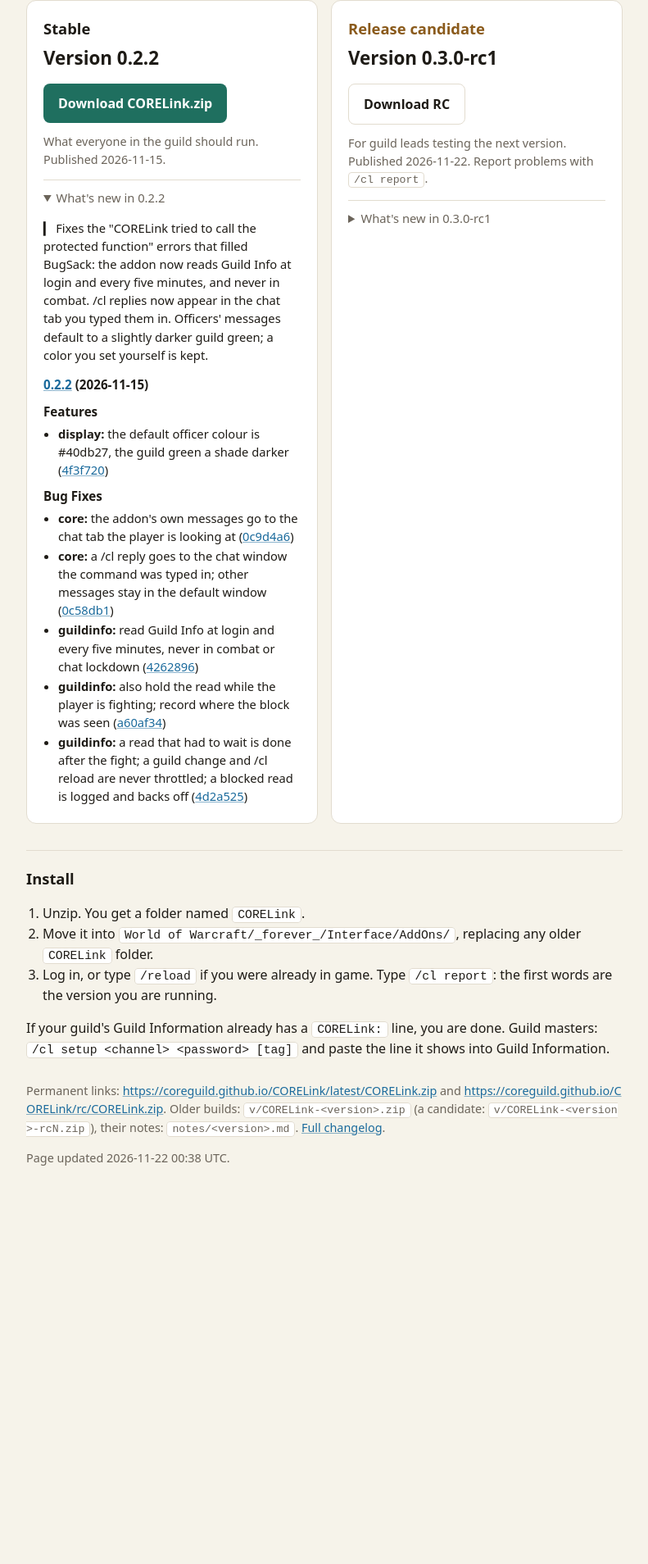
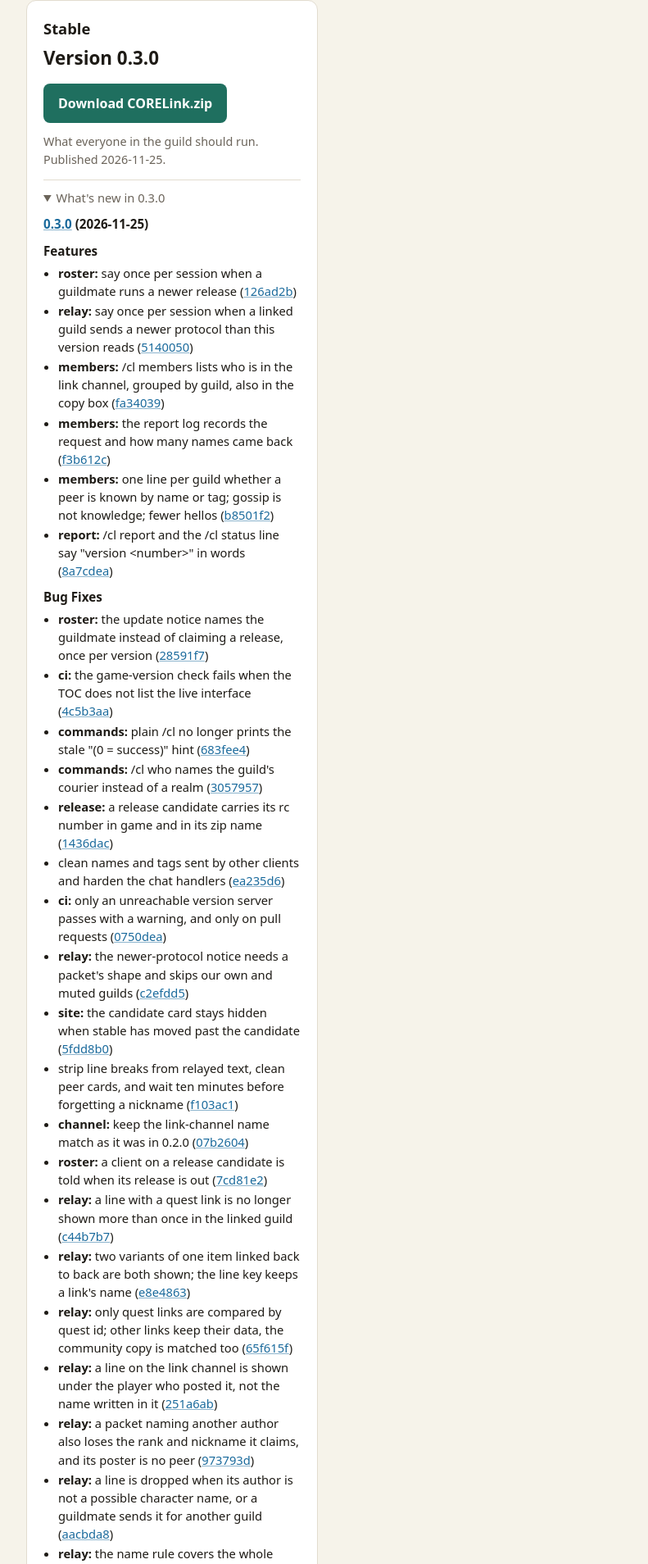
Before and after one commit to coreguild/CORELink, a plain HTML site: page index.html in a window 1280 px wide. Shown: the part 173-2081 px from the top of the page at 82% size, without its empty margins (244-1035 px from the left). Before the commit the page ends 1645 px from the top, so only its background shows below. Drawn offline with Linux system fonts and the light colour scheme.

Commit message:
site: latest -> 0.3.0

```diff
--- a/channels.json
+++ b/channels.json
@@ -1 +1 @@
-{"stable":"0.2.2","rc":"0.3.0-rc1","updated":"2026-11-22T00:38:30Z"}
+{"stable":"0.3.0","rc":"0.3.0-rc1","updated":"2026-11-25T04:04:04Z"}
--- a/index.html
+++ b/index.html
@@ -17,29 +17,62 @@
   <section class="cards">
     <article class="card stable">
       <h2>Stable</h2>
-      <p class="version">Version 0.2.2</p>
+      <p class="version">Version 0.3.0</p>
       <a class="button" href="latest/CORELink.zip" download>Download CORELink.zip</a>
-      <p class="meta">What everyone in the guild should run. Published 2026-11-15.</p>
+      <p class="meta">What everyone in the guild should run. Published 2026-11-25.</p>
       <details class="notes" open>
-        <summary>What's new in 0.2.2</summary>
-        <p>▎ Fixes the "CORELink tried to call the protected function" errors that filled BugSack: the addon now reads Guild Info at login and every five minutes, and never in combat. /cl replies now appear in the chat tab you typed them in. Officers' messages default to a slightly darker guild green; a color you set yourself is kept.</p>
-<h3><a href="https://github.com/coreguild/CORELink/compare/v0.2.1...v0.2.2">0.2.2</a> (2026-11-15)</h3>
+        <summary>What's new in 0.3.0</summary>
+        <h3><a href="https://github.com/coreguild/CORELink/compare/v0.2.2...v0.3.0">0.3.0</a> (2026-11-25)</h3>
 <h3>Features</h3>
 <ul>
-<li><strong>display:</strong> the default officer colour is #40db27, the guild green a shade darker (<a href="https://github.com/coreguild/CORELink/commit/4f3f7208ca00fdcc40a85aa8088a9a6a2d6ebeeb">4f3f720</a>)</li>
+<li><strong>roster:</strong> say once per session when a guildmate runs a newer release (<a href="https://github.com/coreguild/CORELink/commit/126ad2b2225609c0a0a2d64b3f821d23478d9197">126ad2b</a>)</li>
+<li><strong>relay:</strong> say once per session when a linked guild sends a newer protocol than this version reads (<a href="https://github.com/coreguild/CORELink/commit/514005005d19cf1346b4e19bcaeb055f8c845c6f">5140050</a>)</li>
+<li><strong>members:</strong> /cl members lists who is in the link channel, grouped by guild, also in the copy box (<a href="https://github.com/coreguild/CORELink/commit/fa340391f5907ca5796193fead6490c848f1a249">fa34039</a>)</li>
+<li><strong>members:</strong> the report log records the request and how many names came back (<a href="https://github.com/coreguild/CORELink/commit/f3b612c7659734eb191b23a6f57e0ed4b7bf0efa">f3b612c</a>)</li>
+<li><strong>members:</strong> one line per guild whether a peer is known by name or tag; gossip is not knowledge; fewer hellos (<a href="https://github.com/coreguild/CORELink/commit/b8501f2bf9bea92fd702728f9e8e5696e45ff3f6">b8501f2</a>)</li>
+<li><strong>report:</strong> /cl report and the /cl status line say "version &lt;number&gt;" in words (<a href="https://github.com/coreguild/CORELink/commit/8a7cdeadbd4ebafcaae73a3d310a795c617cfbe3">8a7cdea</a>)</li>
 </ul>
 <h3>Bug Fixes</h3>
 <ul>
-<li><strong>core:</strong> the addon's own messages go to the chat tab the player is looking at (<a href="https://github.com/coreguild/CORELink/commit/0c9d4a6316e0bb33f311b0bc81039744f4718184">0c9d4a6</a>)</li>
-<li><strong>core:</strong> a /cl reply goes to the chat window the command was typed in; other messages stay in the default window (<a href="https://github.com/coreguild/CORELink/commit/0c58db1e7eb04456ddc6d1c40348cff9107e8cd3">0c58db1</a>)</li>
-<li><strong>guildinfo:</strong> read Guild Info at login and every five minutes, never in combat or chat lockdown (<a href="https://github.com/coreguild/CORELink/commit/42628960ac4f4e43c4b9c1e3dd8ceb21daa6b3ea">4262896</a>)</li>
-<li><strong>guildinfo:</strong> also hold the read while the player is fighting; record where the block was seen (<a href="https://github.com/coreguild/CORELink/commit/a60af345857f91804997aeb8c1adf3d49ea7c47c">a60af34</a>)</li>
-<li><strong>guildinfo:</strong> a read that had to wait is done after the fight; a guild change and /cl reload are never throttled; a blocked read is logged and backs off (<a href="https://github.com/coreguild/CORELink/commit/4d2a5259625ec12e6c674faea2d5942f16653185">4d2a525</a>)</li>
+<li><strong>roster:</strong> the update notice names the guildmate instead of claiming a release, once per version (<a href="https://github.com/coreguild/CORELink/commit/28591f786752d1a6385c6e3fda831249ebb8302e">28591f7</a>)</li>
+<li><strong>ci:</strong> the game-version check fails when the TOC does not list the live interface (<a href="https://github.com/coreguild/CORELink/commit/4c5b3aa2497bbabcc04d4826687d36b04e39af46">4c5b3aa</a>)</li>
+<li><strong>commands:</strong> plain /cl no longer prints the stale "(0 = success)" hint (<a href="https://github.com/coreguild/CORELink/commit/683fee4616a32507fe21f9c20956cb97d0ef1689">683fee4</a>)</li>
+<li><strong>commands:</strong> /cl who names the guild's courier instead of a realm (<a href="https://github.com/coreguild/CORELink/commit/30579571ef73c67e47d940bdaf350afd3a063add">3057957</a>)</li>
+<li><strong>release:</strong> a release candidate carries its rc number in game and in its zip name (<a href="https://github.com/coreguild/CORELink/commit/1436dac22247230f1c41a2773e2a7e2066c03f73">1436dac</a>)</li>
+<li>clean names and tags sent by other clients and harden the chat handlers (<a href="https://github.com/coreguild/CORELink/commit/ea235d6d6e1a44c0536d74ac624ac421d4412b4b">ea235d6</a>)</li>
+<li><strong>ci:</strong> only an unreachable version server passes with a warning, and only on pull requests (<a href="https://github.com/coreguild/CORELink/commit/0750dea9978016d31d24c9da79f341a434ed91eb">0750dea</a>)</li>
+<li><strong>relay:</strong> the newer-protocol notice needs a packet's shape and skips our own and muted guilds (<a href="https://github.com/coreguild/CORELink/commit/c2efdd51a1f1925ef9e5545b9e825dd23e84d8f4">c2efdd5</a>)</li>
+<li><strong>site:</strong> the candidate card stays hidden when stable has moved past the candidate (<a href="https://github.com/coreguild/CORELink/commit/5fdd8b0907df2e92066c95790d306d8bc0e0c06c">5fdd8b0</a>)</li>
+<li>strip line breaks from relayed text, clean peer cards, and wait ten minutes before forgetting a nickname (<a href="https://github.com/coreguild/CORELink/commit/f103ac11c4723e11c76acf01af314b2490ccd6ba">f103ac1</a>)</li>
+<li><strong>channel:</strong> keep the link-channel name match as it was in 0.2.0 (<a href="https://github.com/coreguild/CORELink/commit/07b26047389b949a090540d0c1ccdf2a81ca48a2">07b2604</a>)</li>
+<li><strong>roster:</strong> a client on a release candidate is told when its release is out (<a href="https://github.com/coreguild/CORELink/commit/7cd81e2bcde79a9d610ff9f80094c4bb9b73d45e">7cd81e2</a>)</li>
+<li><strong>relay:</strong> a line with a quest link is no longer shown more than once in the linked guild (<a href="https://github.com/coreguild/CORELink/commit/c44b7b7261b9e17457ea1da3e7e372045626d18f">c44b7b7</a>)</li>
+<li><strong>relay:</strong> two variants of one item linked back to back are both shown; the line key keeps a link's name (<a href="https://github.com/coreguild/CORELink/commit/e8e486338baba84306b7ad0e637e90e4f747adfb">e8e4863</a>)</li>
+<li><strong>relay:</strong> only quest links are compared by quest id; other links keep their data, the community copy is matched too (<a href="https://github.com/coreguild/CORELink/commit/65f615f51578577df8f82e9ce3afbcb3c6b524f6">65f615f</a>)</li>
+<li><strong>relay:</strong> a line on the link channel is shown under the player who posted it, not the name written in it (<a href="https://github.com/coreguild/CORELink/commit/251a6ab5e061e5b4e3da0ebb54261b2a9373358d">251a6ab</a>)</li>
+<li><strong>relay:</strong> a packet naming another author also loses the rank and nickname it claims, and its poster is no peer (<a href="https://github.com/coreguild/CORELink/commit/973793d70ff2b213179cda8e10456dc63c123400">973793d</a>)</li>
+<li><strong>relay:</strong> a line is dropped when its author is not a possible character name, or a guildmate sends it for another guild (<a href="https://github.com/coreguild/CORELink/commit/aacbda8bf0eb5401eb33ee12feefcb44bc45a1c9">aacbda8</a>)</li>
+<li><strong>relay:</strong> the name rule covers the whole author and only where the game does not name the poster (<a href="https://github.com/coreguild/CORELink/commit/37352253c6bc2d1e32d36ce45b1ac1c8b6447c7b">3735225</a>)</li>
+<li><strong>relay:</strong> a realm after the author's name may use any letters; only spaces, pipes and control bytes are refused (<a href="https://github.com/coreguild/CORELink/commit/b281790bfe02bbb68e3ed91abbc6d53f6b20ffd7">b281790</a>)</li>
+</ul>
+<h3>Documentation</h3>
+<ul>
+<li><strong>skills:</strong> unslop skill, trimmed to this project's prose, run from the self-review when prose changes (<a href="https://github.com/coreguild/CORELink/commit/a0337bb082dd37dbc58b350d8c36bceedfac5753">a0337bb</a>)</li>
+<li><strong>skills:</strong> unslop keeps the repository's own conventions; the self-review reads the file, since it is hidden (<a href="https://github.com/coreguild/CORELink/commit/5fc7d0022a8e98e3d7a0a7f44a35c440c6517fdb">5fc7d00</a>)</li>
+<li><strong>commands:</strong> lastSend ok, not 0, in troubleshooting; describe the /cl who refusal without quoting it (<a href="https://github.com/coreguild/CORELink/commit/5a901326f01b4be1ae0e15e723a2a3fbdb578860">5a90132</a>)</li>
+<li>what a receiver can and cannot tell about a forged line (<a href="https://github.com/coreguild/CORELink/commit/9d13d17dfb477c5de7c4c6ff1a8a8634f84f9608">9d13d17</a>)</li>
+</ul>
+<h3>Maintenance</h3>
+<ul>
+<li><strong>harness:</strong> the version checks fail, not crash, against an addon without the feature (<a href="https://github.com/coreguild/CORELink/commit/49fb02be77738661ac7ae936b7e14f19819a10c7">49fb02b</a>)</li>
+<li><strong>commands:</strong> keep the /cl who check from shifting the who rounds after it (<a href="https://github.com/coreguild/CORELink/commit/d4a4d160d0fd8b4b4c74628bd9673b3afcaf1c03">d4a4d16</a>)</li>
+<li>the fan-out check uses a guildmate who is already an addon user, so the courier does not change (<a href="https://github.com/coreguild/CORELink/commit/ec6c90b858253263091dbd9eb3e0d400e3477070">ec6c90b</a>)</li>
+<li><strong>compat:</strong> the oldest supported release is 0.2.2 (<a href="https://github.com/coreguild/CORELink/commit/9ec23fa67d6fd4fb7825f22eaf101ec33dfc718a">9ec23fa</a>)</li>
 </ul>
       </details>
     </article>
 
-    <article class="card rc show">
+    <article class="card rc ">
       <h2>Release candidate</h2>
       <p class="version">Version 0.3.0-rc1</p>
       <a class="button secondary" href="rc/CORELink.zip" download>Download RC</a>
@@ -109,7 +142,7 @@
 
   <footer>
     <p>Permanent links: <a href="https://coreguild.github.io/CORELink/latest/CORELink.zip">https://coreguild.github.io/CORELink/latest/CORELink.zip</a> and <a href="https://coreguild.github.io/CORELink/rc/CORELink.zip">https://coreguild.github.io/CORELink/rc/CORELink.zip</a>. Older builds: <code>v/CORELink-&lt;version&gt;.zip</code> (a candidate: <code>v/CORELink-&lt;version&gt;-rcN.zip</code>), their notes: <code>notes/&lt;version&gt;.md</code>. <a href="CHANGELOG.md">Full changelog</a>.</p>
-    <p class="meta">Page updated 2026-11-22 00:38 UTC.</p>
+    <p class="meta">Page updated 2026-11-25 04:04 UTC.</p>
   </footer>
 </main>
 </body>
```
Also changed, not shown: 7 other files.
